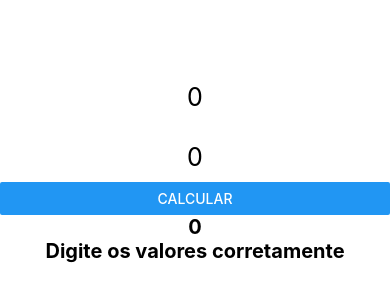
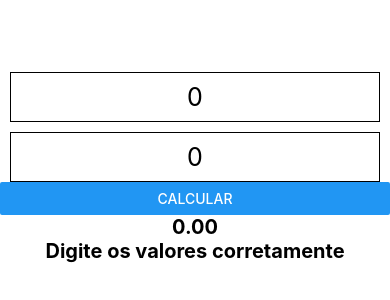
Before and after one commit to ViniciusMAlves/CalculoIMC_ReactNative, a React Native app: screen / in a window 390 px wide. Shown: the part 260-560 px from the top of the page. Built offline with nearby package versions, Linux system fonts and the light colour scheme.

Commit message:
e la vamos nos

```diff
--- a/App.js
+++ b/App.js
@@ -1,10 +1,10 @@
 import React, { useState } from "react";
-import { StyleSheet, Text, View, TextInput, Button } from "react-native";
+import { SafeAreaView, StyleSheet, Text, View, TextInput, Button } from "react-native";
 
 export default function App() {
   const [altura, setAltura] = useState(0);
   const [peso, setPeso] = useState(0);
-  const [resultado, setResultado] = useState(0);
+  const [resultado, setResultado] = useState(0.00);
   const [RTexto, setRTexto] = useState("Digite os valores corretamente");
 
   async function calculaIMC() {
@@ -33,6 +33,7 @@ export default function App() {
           placeholder="Peso:"
           keyboardType="numeric"
           value={peso}
+          onChangeText={text => setPeso(parseFloat(text))}
           style={styles.input}
         />
 
@@ -41,11 +42,12 @@ export default function App() {
           placeholder="Altura:"
           keyboardType="numeric"
           value={altura}
+          onChangeText={text => setAltura(parseFloat(text))}
           style={styles.input}
         />
       </View>
       <Button style={styles.botao} title="Calcular" onPress={() => calculaIMC()} />
-      <Text style={styles.resultado}>{resultado}</Text>
+      <Text style={styles.resultado}>{resultado.toFixed(2)}</Text>
       <Text style={styles.resultado}>{RTexto}</Text>
     </View>
   );
@@ -65,9 +67,10 @@ const styles = StyleSheet.create({
   input: {
     height: 50,
     textAlign: "center",
-    width: "100%",
+    width: "95%",
     fontSize: 25,
-    marginTop: 10
+    marginTop: 10,
+    borderWidth: 1
   },
   resultado: {
     alignSelf: "center",
@@ -77,6 +80,7 @@ const styles = StyleSheet.create({
     padding: 0
   },
   botao: {
-    backgroundColor: "#00008B"
+    backgroundColor: "#00008B",
+    width: "95%",
   }
 });
```
